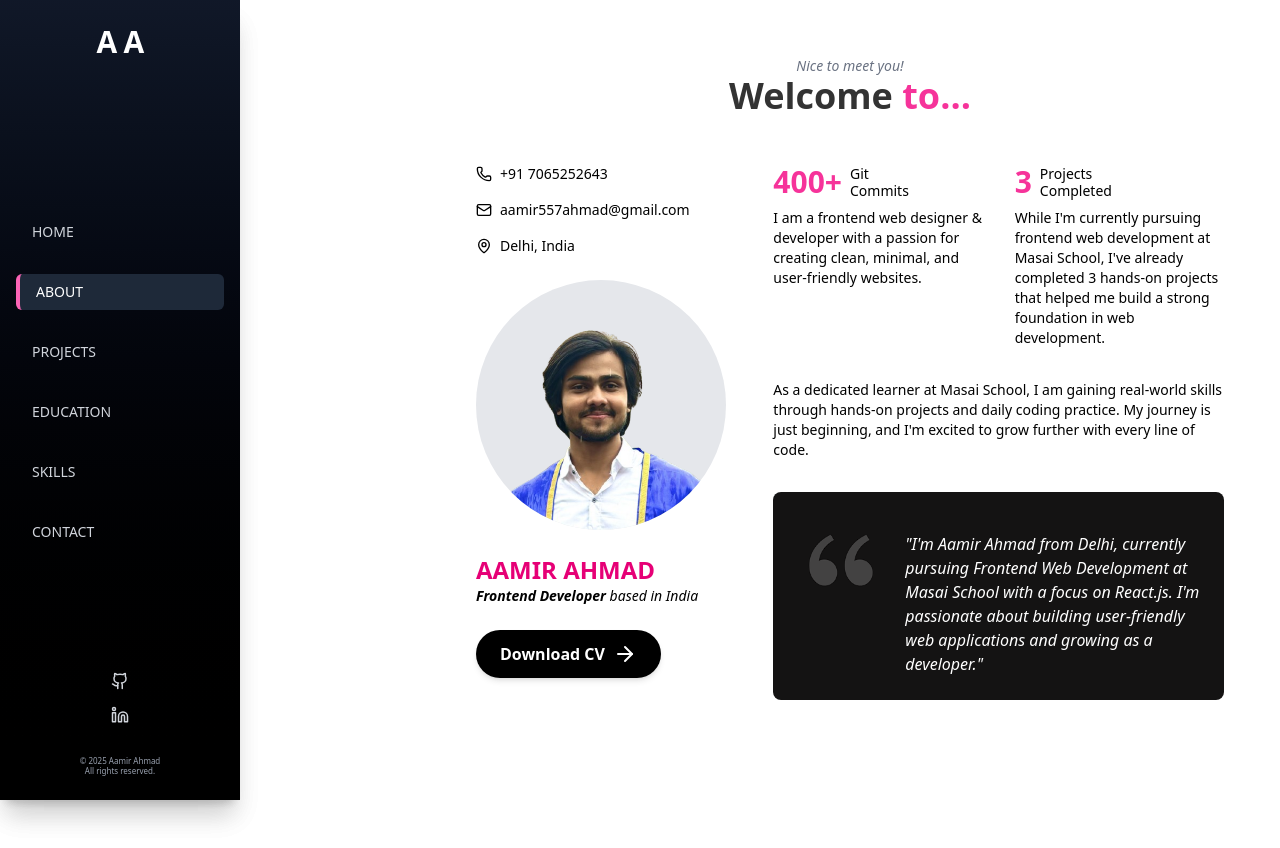
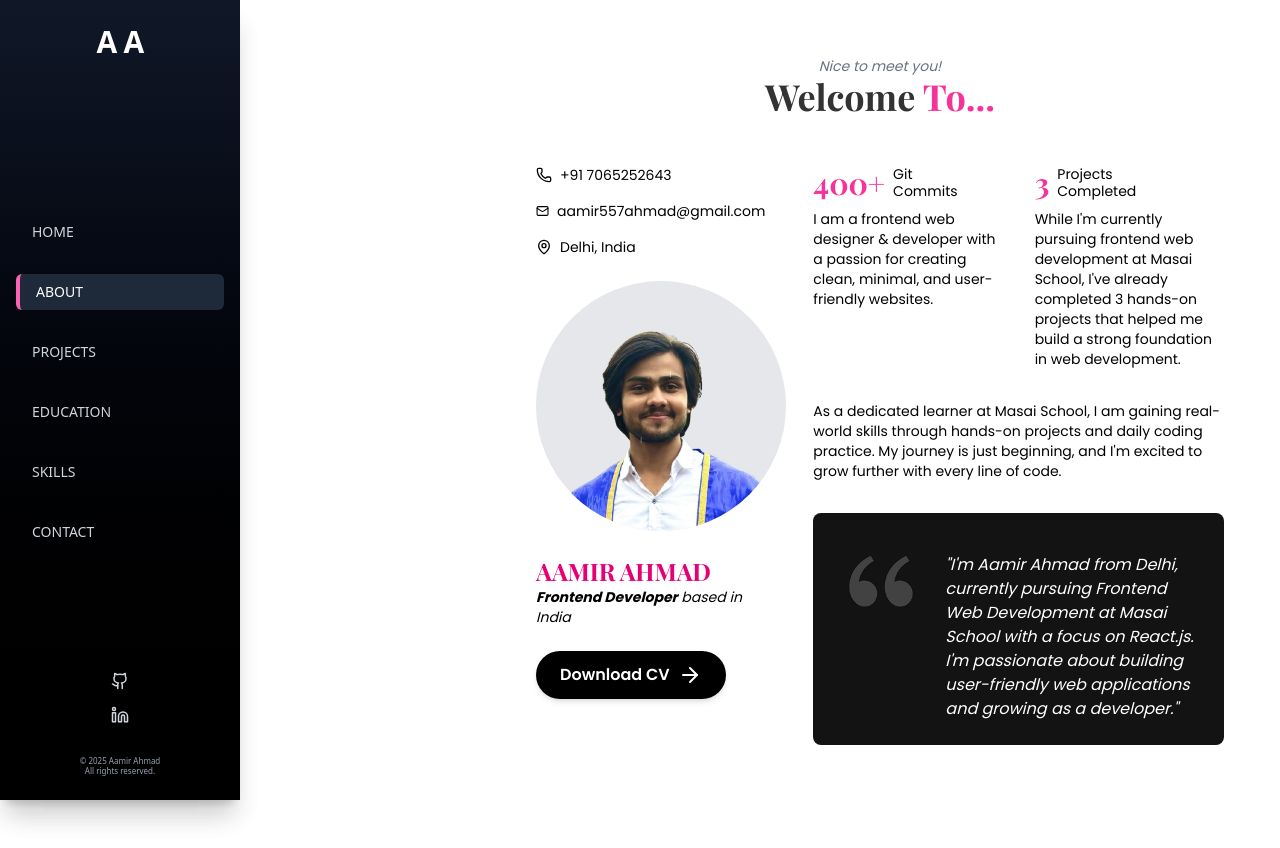
Before and after one commit to Aamir-786687/Portfolio, a React (Vite) app in the folder portfolio_react/: page /about in a window 1280 px wide. Built offline with nearby package versions, Linux system fonts and the light colour scheme.

Commit message:
Portfolio Updated

```diff
--- a/portfolio_react/index.html
+++ b/portfolio_react/index.html
@@ -4,6 +4,9 @@
     <meta charset="UTF-8" />
     <link rel="icon" type="image/svg+xml" href="/Aamir_vectorrr.png" />
     <meta name="viewport" content="width=device-width, initial-scale=1.0" />
+    <link rel="preconnect" href="https://fonts.googleapis.com">
+    <link rel="preconnect" href="https://fonts.gstatic.com" crossorigin>
+    <link href="https://fonts.googleapis.com/css2?family=Playfair+Display:wght@400;500;600;700;800;900&family=Poppins:wght@300;400;500;600;700&display=swap" rel="stylesheet">
     <title>Aamir's Portfolio</title>
   </head>
   <body>
--- a/portfolio_react/src/pages/About.jsx
+++ b/portfolio_react/src/pages/About.jsx
@@ -8,21 +8,23 @@ export default function About() {
   return (
     <div className="flex min-h-screen bg-white">
       <Sidebar activePage="about" />
-      <main className="w-full md:ml-[180px] flex-1">
+      <main className="w-full md:ml-[240px] flex-1">
         <div className="max-w-6xl mx-auto p-4 sm:p-6 md:p-8">
-          <p className="italic text-center text-sm text-gray-500">Nice to meet you!</p>
-          <h2 className="mb-8 sm:mb-12 text-center">
+          <p className="italic text-sm text-gray-500 font-['Poppins'] text-center ">Nice to meet you!</p>
+
+          <h2 className="mb-8 sm:mb-12 text-center font-['Playfair_Display']">
               <span className="text-3xl sm:text-4xl font-bold text-[#333]">Welcome{' '}</span>
               <span className="text-3xl sm:text-4xl font-bold text-pink-500">
-                to...
+                To...
               </span>
             </h2>
+
 
           <div className="flex flex-col md:flex-row mt-8 md:mt-10 gap-8 md:gap-12">
             {/* LEFT COLUMN */}
             <div className="md:w-1/3 flex flex-col items-center md:items-start">
               {/* Contact Info */}
-              <div className="space-y-4 mb-6 text-sm w-full">
+              <div className="space-y-4 mb-6 text-sm w-full font-['Poppins']">
                 <div className="flex items-center space-x-2">
                   <Phone size={16} />
                   <span>+91 7065252643</span>
@@ -47,10 +49,10 @@ export default function About() {
 
               {/* Name and Title */}
               <div className="text-center md:text-left mb-6">
-                <h3 className="text-2xl font-bold">
+                <h3 className="text-2xl font-bold font-['Playfair_Display']">
                   <span className="text-pink-600">AAMIR AHMAD</span>
                 </h3>
-                <p className="text-sm italic">
+                <p className="text-sm italic font-['Poppins']">
                   <strong>Frontend Developer</strong> based in <em>India</em>
                 </p>
               </div>
@@ -59,7 +61,7 @@ export default function About() {
               <a
                 href="https://drive.google.com/uc?export=download&id=1k2HeSdWSGQeYIUNXcw16bedTLw4D9Nml"
                 download
-                className="group relative inline-flex items-center gap-2 bg-black text-white font-semibold px-6 py-3 rounded-full shadow-md overflow-hidden transition-all duration-300 hover:bg-white hover:text-black hover:scale-105"
+                className="group relative inline-flex items-center gap-2 bg-black text-white font-semibold px-6 py-3 rounded-full shadow-md overflow-hidden transition-all duration-300 hover:bg-white hover:text-black hover:scale-105 font-['Poppins']"
               >
                 Download CV
                 <span className="transform transition-transform duration-300 group-hover:translate-x-1">
@@ -74,14 +76,14 @@ export default function About() {
               <div className="grid grid-cols-1 sm:grid-cols-2 gap-6 md:gap-8 mb-8">
                 <div>
                   <div className="flex items-center space-x-2 mb-2">
-                    <span className="text-pink-500 text-2xl sm:text-3xl font-bold">
+                    <span className="text-pink-500 text-2xl sm:text-3xl font-bold font-['Playfair_Display']">
                       400+
                     </span>
-                    <span className="text-sm leading-tight">
+                    <span className="text-sm leading-tight font-['Poppins']">
                       Git <br /> Commits
                     </span>
                   </div>
-                  <p className="text-sm">
+                  <p className="text-sm font-['Poppins']">
                     I am a frontend web designer & developer with a passion for
                     creating clean, minimal, and user-friendly websites.
                   </p>
@@ -90,12 +92,12 @@ export default function About() {
                 {/* Projects */}
                 <div>
                   <div className="flex items-center space-x-2 mb-2">
-                    <span className="text-pink-500 text-2xl sm:text-3xl font-bold">3</span>
-                    <span className="text-sm leading-tight">
+                    <span className="text-pink-500 text-2xl sm:text-3xl font-bold font-['Playfair_Display']">3</span>
+                    <span className="text-sm leading-tight font-['Poppins']">
                       Projects <br /> Completed
                     </span>
                   </div>
-                  <p className="text-sm">
+                  <p className="text-sm font-['Poppins']">
                     While I'm currently pursuing frontend web development at
                     Masai School, I've already completed 3 hands-on projects
                     that helped me build a strong foundation in web development.
@@ -103,7 +105,7 @@ export default function About() {
                 </div>
               </div>
 
-              <p className="text-sm mb-8">
+              <p className="text-sm mb-8 font-['Poppins']">
                 As a dedicated learner at Masai School, I am gaining real-world
                 skills through hands-on projects and daily coding practice. My
                 journey is just beginning, and I'm excited to grow further with
@@ -112,7 +114,7 @@ export default function About() {
 
               <div className="bg-[#141313] text-white p-4 sm:p-6 rounded-lg italic text-lg sm:text-xl flex items-start space-x-4">
                 <img src={emage} alt="quote" className="w-12 h-12 sm:w-18 sm:h-18 m-2" />
-                <p className="mt-2 sm:mt-4 ml-2 sm:ml-5 text-sm sm:text-base">
+                <p className="mt-2 sm:mt-4 ml-2 sm:ml-5 text-sm sm:text-base font-['Poppins']">
                   "I'm Aamir Ahmad from Delhi, currently pursuing Frontend Web
                   Development at Masai School with a focus on React.js. I'm
                   passionate about building user-friendly web applications and
--- a/portfolio_react/src/pages/Home.jsx
+++ b/portfolio_react/src/pages/Home.jsx
@@ -10,13 +10,13 @@ export default function Home() {
       <div className="w-full md:ml-[240px] flex flex-col md:flex-row items-center justify-between px-4 sm:px-6 md:px-10 py-10 md:py-20">
         {/* Left Section */}
         <div className="max-w-xl space-y-4 md:space-y-6 text-center md:text-left">
-          <h1 className="text-4xl sm:text-5xl md:text-7xl font-extrabold leading-tight">
+          <h1 className="text-4xl sm:text-5xl md:text-7xl font-extrabold leading-tight font-['Playfair_Display'] tracking-tight">
             MY NAME IS <br />
             <span className="text-pink-500 hover:text-black transition-colors duration-400 cursor-pointer">
               AAMIR AHMAD
             </span>
           </h1>
-          <p className="text-lg md:text-xl">
+          <p className="text-lg md:text-xl font-['Poppins']">
             <span className="font-bold">Frontend Developer</span> based in
             Delhi, India
           </p>
--- a/portfolio_react/src/pages/Skills.jsx
+++ b/portfolio_react/src/pages/Skills.jsx
@@ -21,14 +21,14 @@ export default function Skills() {
 
   return (
     <div className="flex min-h-screen bg-white">
-      <main className="w-full md:ml-[180px] flex-1 p-4 sm:p-6 md:p-8">
+      <main className="w-full md:ml-[240px] flex-1 p-4 sm:p-6 md:p-8">
         <div className="max-w-6xl mx-auto">
           {/* Technical Skills Section */}
           <div className="mb-8 sm:mb-12 md:mb-16">
-          <h2 className="mb-8 sm:mb-12 text-center">
-              <span className="text-3xl sm:text-4xl font-bold text-[#333]">My </span>
-              <span className="text-3xl sm:text-4xl font-bold text-pink-500">
-                Techincal Skills
+            <h2 className="text-center mb-8 sm:mb-12">
+              <span className="text-3xl sm:text-4xl font-bold text-[#333] font-['Playfair_Display']">My </span>
+              <span className="text-3xl sm:text-4xl font-bold text-pink-500 font-['Playfair_Display']">
+                Technical Skills
               </span>
             </h2>
 
@@ -45,7 +45,7 @@ export default function Skills() {
                     height={120}
                     className="w-20 h-20 sm:w-24 sm:h-24 md:w-32 md:h-32 mb-2 sm:mb-4 transform transition-transform duration-300 group-hover:scale-110"
                   />
-                  <span className="text-sm sm:text-base md:text-lg font-medium opacity-0 bg-[#3333] p-1 rounded group-hover:opacity-100 group-hover:text-black group-hover:font-bold transition-all duration-300">
+                  <span className="text-sm sm:text-base md:text-lg font-medium opacity-0 bg-[#3333] p-1 rounded group-hover:opacity-100 group-hover:text-black group-hover:font-bold transition-all duration-300 font-['Poppins']">
                     {skill.name}
                   </span>
                 </div>
--- a/portfolio_react/src/pages/education/Education.jsx
+++ b/portfolio_react/src/pages/education/Education.jsx
@@ -20,8 +20,8 @@ export default function Education() {
         <div className="max-w-6xl mx-auto">
           <div className="p-4 sm:p-6 md:p-8">
             {/* Centered Title */}
-            <h2 className="mb-8 sm:mb-12 text-center">
-              <span className="text-3xl sm:text-4xl font-bold text-[#333]">My </span>
+            <h2 className="mb-8 sm:mb-12 text-center font-['Playfair_Display']">
+              <span className="text-3xl sm:text-4xl font-bold text-[#333]">My{' '}</span>
               <span className="text-3xl sm:text-4xl font-bold text-pink-500">
                 Education
               </span>
```
Also changed, not shown: portfolio_react/src/pages/ContactMe.jsx (+11 -11 lines), portfolio_react/src/pages/Education.jsx (added, +77 -0 lines), portfolio_react/src/pages/Projects.jsx (+8 -8 lines).
